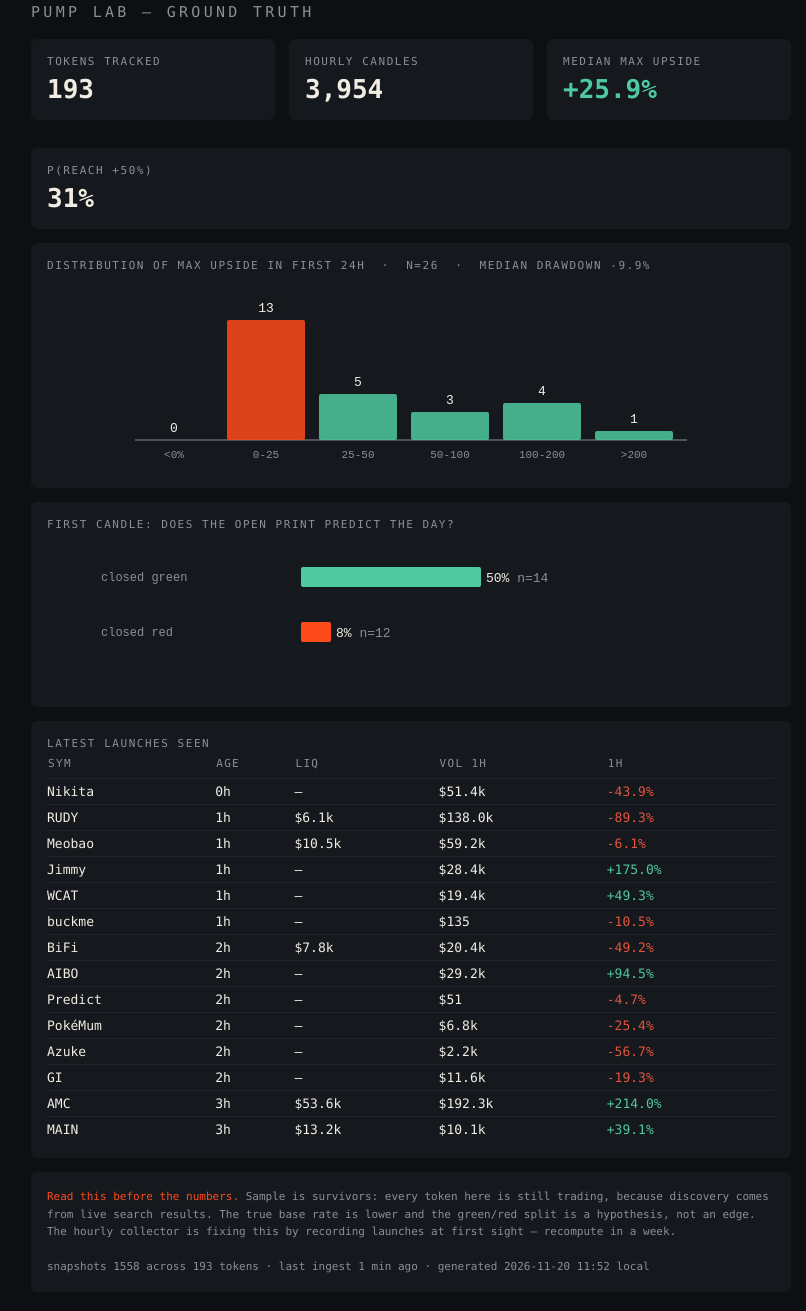
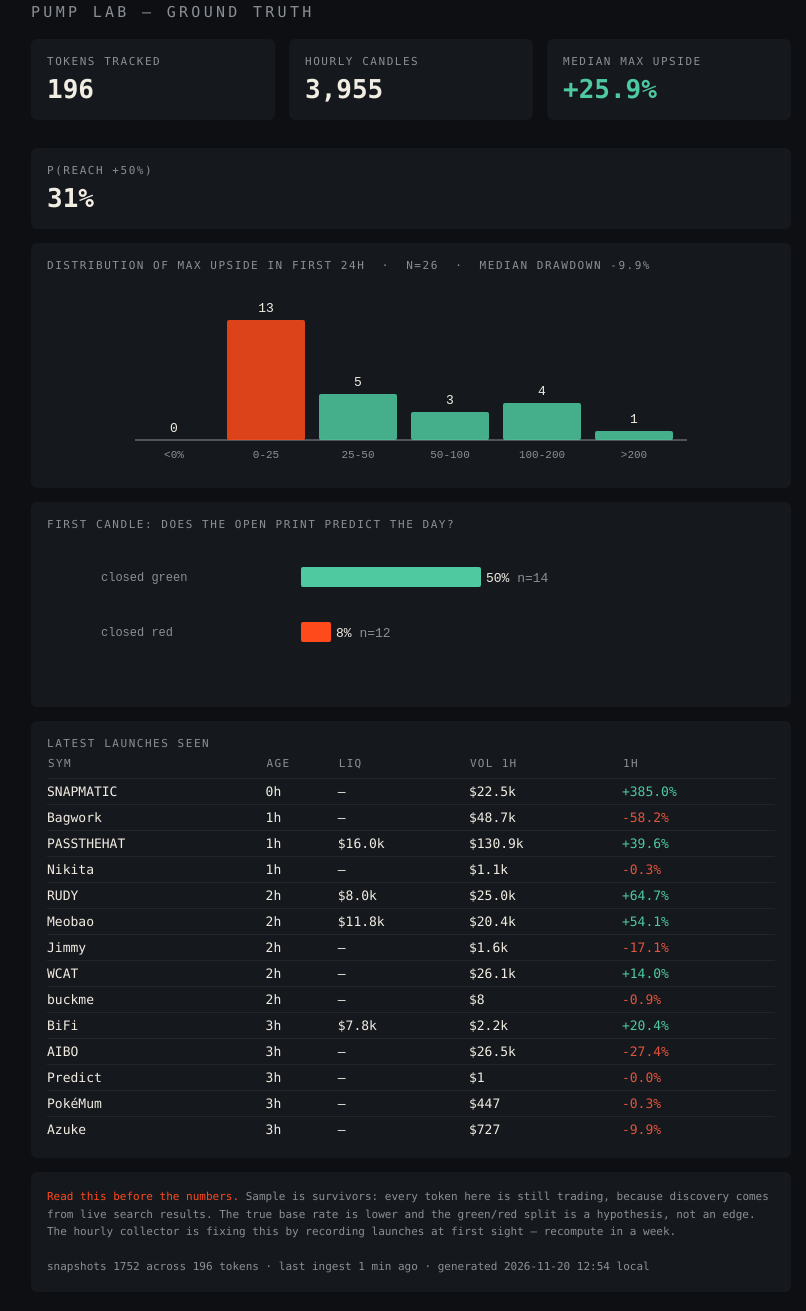
Before and after one commit to giovancarl444/lab-view, a plain HTML site: page index.html in a window 1280 px wide. Shown: the part 17-1328 px from the top of the page, without its empty margins (229-1035 px from the left). Drawn offline with Linux system fonts and the light colour scheme.

Commit message:
dashboard: 2026-11-20T11:54Z

```diff
--- a/index.html
+++ b/index.html
@@ -20,8 +20,8 @@ td{padding:5px 0;border-top:1px solid #22262c}
 <h1>Pump Lab — ground truth</h1>
 
 <div class="row">
-  <div class="panel"><div class="k">tokens tracked</div><div class="v">193</div></div>
-  <div class="panel"><div class="k">hourly candles</div><div class="v">3,954</div></div>
+  <div class="panel"><div class="k">tokens tracked</div><div class="v">196</div></div>
+  <div class="panel"><div class="k">hourly candles</div><div class="v">3,955</div></div>
   <div class="panel"><div class="k">median max upside</div><div class="v up">+25.9%</div></div>
   <div class="panel"><div class="k">P(reach +50%)</div><div class="v">31%</div></div>
 </div>
@@ -38,7 +38,7 @@ td{padding:5px 0;border-top:1px solid #22262c}
 
 <div class="panel">
   <div class="k">latest launches seen</div>
-  <table><tr><th>sym</th><th>age</th><th>liq</th><th>vol 1h</th><th>1h</th></tr><tr><td>Nikita</td><td>0h</td><td>—</td><td>$51.4k</td><td class='down'>-43.9%</td></tr><tr><td>RUDY</td><td>1h</td><td>$6.1k</td><td>$138.0k</td><td class='down'>-89.3%</td></tr><tr><td>Meobao</td><td>1h</td><td>$10.5k</td><td>$59.2k</td><td class='down'>-6.1%</td></tr><tr><td>Jimmy</td><td>1h</td><td>—</td><td>$28.4k</td><td class='up'>+175.0%</td></tr><tr><td>WCAT</td><td>1h</td><td>—</td><td>$19.4k</td><td class='up'>+49.3%</td></tr><tr><td>buckme</td><td>1h</td><td>—</td><td>$135</td><td class='down'>-10.5%</td></tr><tr><td>BiFi</td><td>2h</td><td>$7.8k</td><td>$20.4k</td><td class='down'>-49.2%</td></tr><tr><td>AIBO</td><td>2h</td><td>—</td><td>$29.2k</td><td class='up'>+94.5%</td></tr><tr><td>Predict</td><td>2h</td><td>—</td><td>$51</td><td class='down'>-4.7%</td></tr><tr><td>PokéMum</td><td>2h</td><td>—</td><td>$6.8k</td><td class='down'>-25.4%</td></tr><tr><td>Azuke</td><td>2h</td><td>—</td><td>$2.2k</td><td class='down'>-56.7%</td></tr><tr><td>GI</td><td>2h</td><td>—</td><td>$11.6k</td><td class='down'>-19.3%</td></tr><tr><td>AMC </td><td>3h</td><td>$53.6k</td><td>$192.3k</td><td class='up'>+214.0%</td></tr><tr><td>MAIN</td><td>3h</td><td>$13.2k</td><td>$10.1k</td><td class='up'>+39.1%</td></tr></table>
+  <table><tr><th>sym</th><th>age</th><th>liq</th><th>vol 1h</th><th>1h</th></tr><tr><td>SNAPMATIC </td><td>0h</td><td>—</td><td>$22.5k</td><td class='up'>+385.0%</td></tr><tr><td>Bagwork</td><td>1h</td><td>—</td><td>$48.7k</td><td class='down'>-58.2%</td></tr><tr><td>PASSTHEHAT</td><td>1h</td><td>$16.0k</td><td>$130.9k</td><td class='up'>+39.6%</td></tr><tr><td>Nikita</td><td>1h</td><td>—</td><td>$1.1k</td><td class='down'>-0.3%</td></tr><tr><td>RUDY</td><td>2h</td><td>$8.0k</td><td>$25.0k</td><td class='up'>+64.7%</td></tr><tr><td>Meobao</td><td>2h</td><td>$11.8k</td><td>$20.4k</td><td class='up'>+54.1%</td></tr><tr><td>Jimmy</td><td>2h</td><td>—</td><td>$1.6k</td><td class='down'>-17.1%</td></tr><tr><td>WCAT</td><td>2h</td><td>—</td><td>$26.1k</td><td class='up'>+14.0%</td></tr><tr><td>buckme</td><td>2h</td><td>—</td><td>$8</td><td class='down'>-0.9%</td></tr><tr><td>BiFi</td><td>3h</td><td>$7.8k</td><td>$2.2k</td><td class='up'>+20.4%</td></tr><tr><td>AIBO</td><td>3h</td><td>—</td><td>$26.5k</td><td class='down'>-27.4%</td></tr><tr><td>Predict</td><td>3h</td><td>—</td><td>$1</td><td class='down'>-0.0%</td></tr><tr><td>PokéMum</td><td>3h</td><td>—</td><td>$447</td><td class='down'>-0.3%</td></tr><tr><td>Azuke</td><td>3h</td><td>—</td><td>$727</td><td class='down'>-9.9%</td></tr></table>
 </div>
 
 <div class="panel note">
@@ -46,7 +46,7 @@ td{padding:5px 0;border-top:1px solid #22262c}
   trading, because discovery comes from live search results. The true base rate is lower and the
   green/red split is a hypothesis, not an edge. The hourly collector is fixing this by recording launches
   at first sight — recompute in a week.<br><br>
-  snapshots 1558 across 193 tokens · last ingest 1 min ago ·
-  generated 2026-11-20 11:52 local
+  snapshots 1752 across 196 tokens · last ingest 1 min ago ·
+  generated 2026-11-20 12:54 local
 </div>
 </div></body></html>
```
